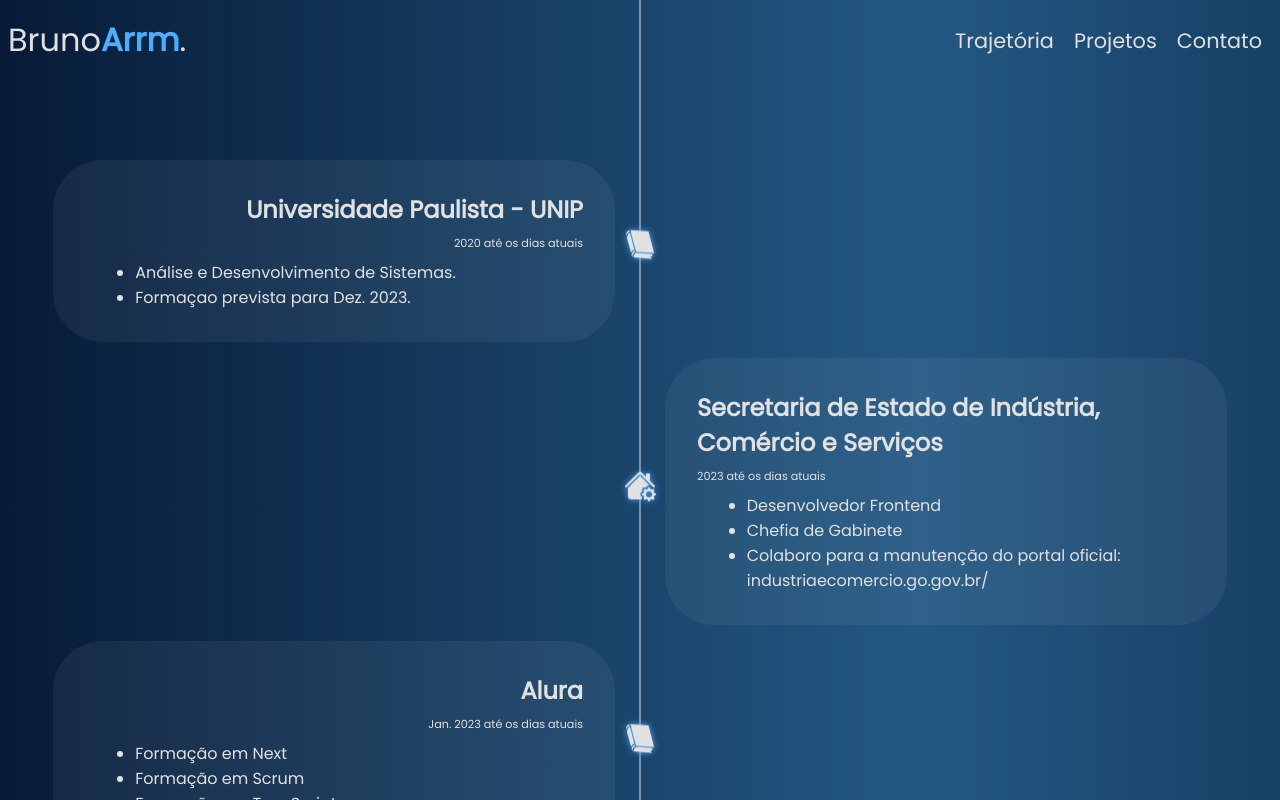
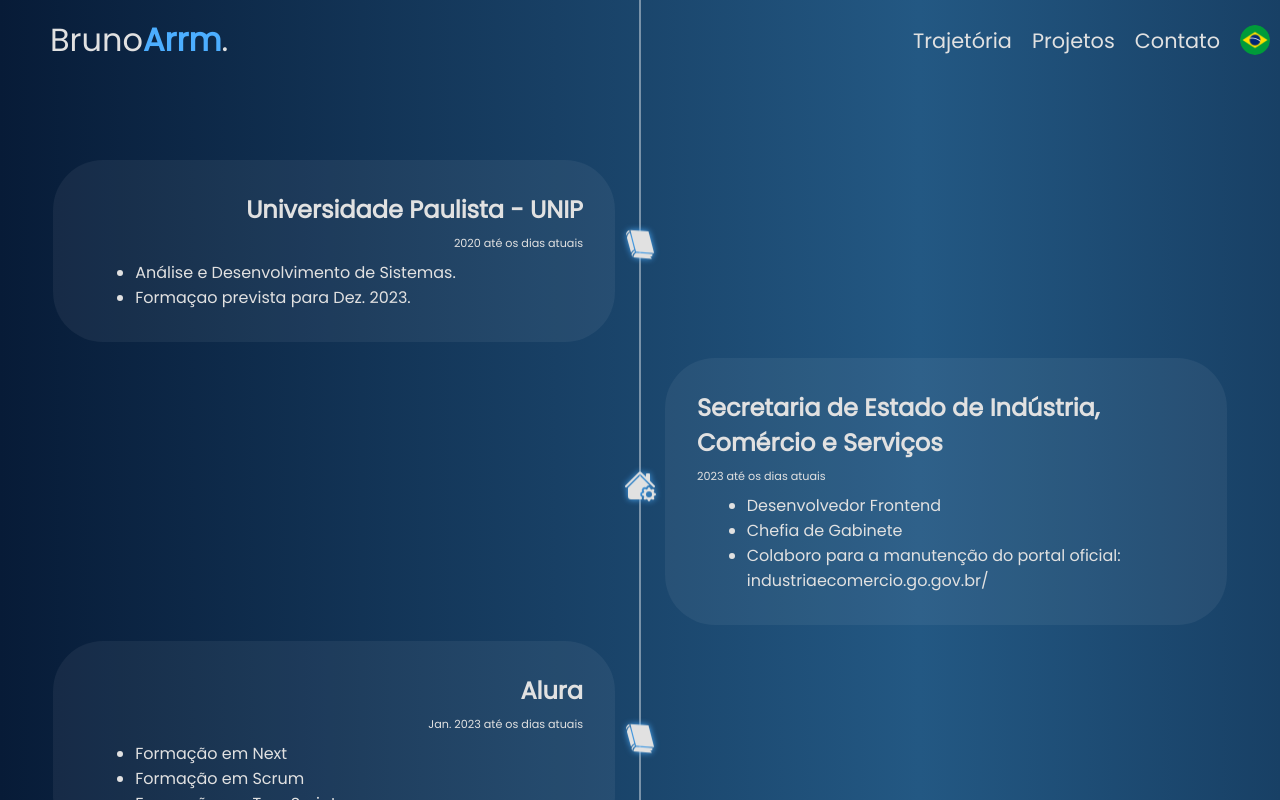
Before and after one commit to bruno-arruda-dev/portfolio-bruno, a Next.js app: page /About in a window 1280 px wide. Shown: the top 800 px of the page. Built offline with nearby package versions, Linux system fonts and the light colour scheme.

Commit message:
Botão de switch language foi criado.

```diff
--- /dev/null
+++ b/src/components/LanguageSwitch/LanguageSwitch.module.scss
@@ -0,0 +1,33 @@
+@import '@/styles/Global.module.scss';
+
+.languageSwitch {
+    cursor: pointer;
+    right: 10px;
+    top: 50%;
+    transform: translateY(-50%);
+    position: absolute;
+    width: 30px;
+    height: 30px;
+    border-radius: 50%;
+    @extend .container-image;
+    transition: all .5s ease-in-out;
+    opacity: 0;
+}
+
+.brazil {
+    background-image: url('/images/brazil-flag.png');
+    opacity: 1;
+    animation: switchFlag ease-in-out 1s;
+}
+
+.eua {
+    background-image: url('/images/united-states-flag.png');
+    animation: switchFlag ease-in-out 1s;
+    opacity: 1;
+}
+
+@media (max-width: 650px) {
+    .languageSwitch {
+        display: none;
+    }
+}
--- /dev/null
+++ b/src/components/LanguageSwitch/LanguageSwitch.tsx
@@ -0,0 +1,15 @@
+import {useState} from 'react';
+import styles from '@/components/LanguageSwitch/LanguageSwitch.module.scss';
+
+const LanguageSwitch = () => {
+    const [lang, setLang] = useState('brazil')
+    const handleChangeLanguage = () => {
+        lang === 'brazil' ? setLang('eua') : setLang('brazil');
+    }
+
+    return (
+        <div onClick={handleChangeLanguage} className={`${styles['languageSwitch']} ${styles[lang]}`} />
+    );
+};
+
+export default LanguageSwitch;
--- a/src/components/Navbar/Buttons/Buttons.module.scss
+++ b/src/components/Navbar/Buttons/Buttons.module.scss
@@ -6,8 +6,6 @@
 
 .buttons {
     @extend .centralize;
-
-
 }
 
 @media (max-width: 650px) {
--- a/src/components/Navbar/Navbar.module.scss
+++ b/src/components/Navbar/Navbar.module.scss
@@ -7,7 +7,7 @@
     justify-content: space-between;
     min-height: 30px;
     height: $navbar-height;
-    padding: .5rem;
+    padding: .5rem 50px;
     background: $gradient-bg;
     animation: bgAnimate $bg-animation;
     color: $dark-text;
--- a/src/components/Navbar/Navbar.tsx
+++ b/src/components/Navbar/Navbar.tsx
@@ -1,12 +1,14 @@
 import styles from '@/components/Navbar/Navbar.module.scss';
 import Logo from '@/components/Navbar/Logo/Logo'
 import Buttons from '@/components/Navbar/Buttons/Buttons';
+import LanguageSwitch from '../LanguageSwitch/LanguageSwitch';
 
 const Navbar = () => {
     return (
         <div className={styles.navbar}>
             <Logo />
             <Buttons />
+            <LanguageSwitch />
         </div>
     )
 }
--- a/src/pages/Projects.tsx
+++ b/src/pages/Projects.tsx
@@ -5,7 +5,7 @@
 
 const Projects = () => {
 
-    return(
+    return (
         <Layout title='Bruno Arruda: Projetos'>
             <main className={styles.projects}>
                 {
```
